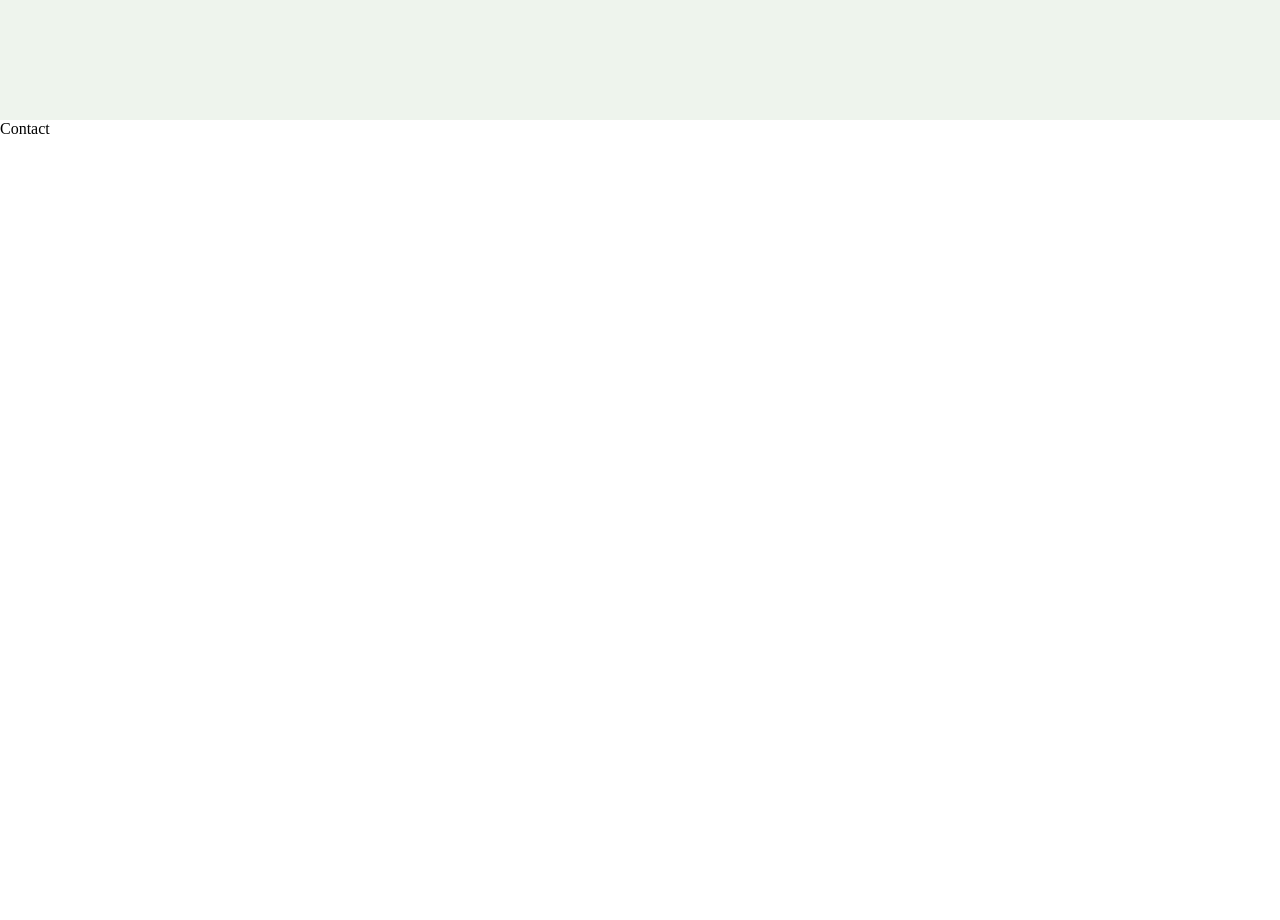
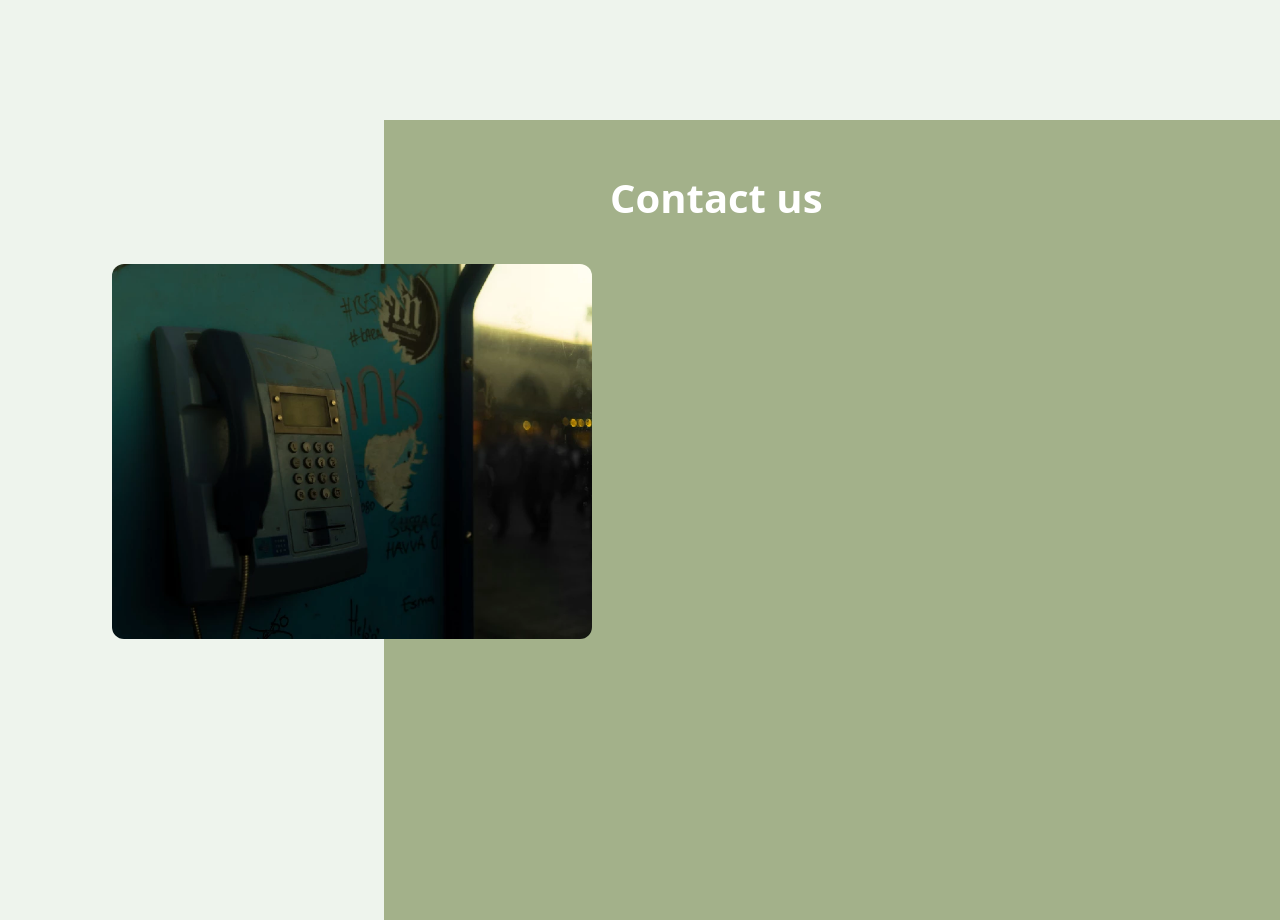
Before and after one commit to Tarek994/bg-React, a React (Create React App) app: page / in a window 1280 px wide. Shown: the part 1480-2400 px from the top of the page. Built offline with nearby package versions, Linux system fonts and the light colour scheme.

Commit message:
content(contact): add the contact elements

```diff
--- a/src/Components/Contact.jsx
+++ b/src/Components/Contact.jsx
@@ -1,10 +1,27 @@
+import old from "../assets/old.webp"
+import newimg from "../assets/newimg.webp"
 
 const Contact = () => {
   return (
+    <>
     <div className="contact">
-        Contact
+        <div className="contact-left">
+        <div className="contact-title">
+            <h1 className="">Contact us</h1>
+        </div>
+          <div >
+            <img className="contact-image" src={old} alt=""/>
+          </div>
+
+
+        </div>
+
+        <div className="contact-right">
+
+        </div>
 
     </div>
+    </>
   )
 }
 
```
